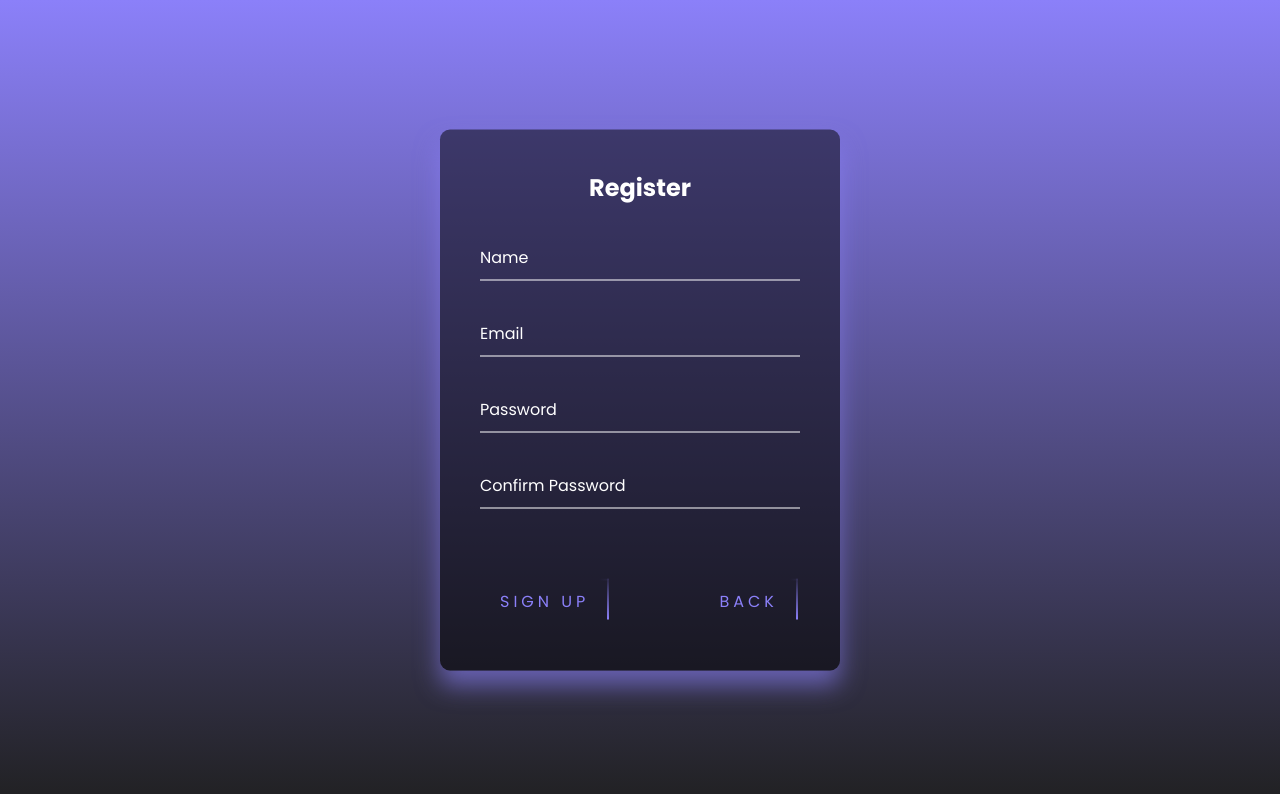
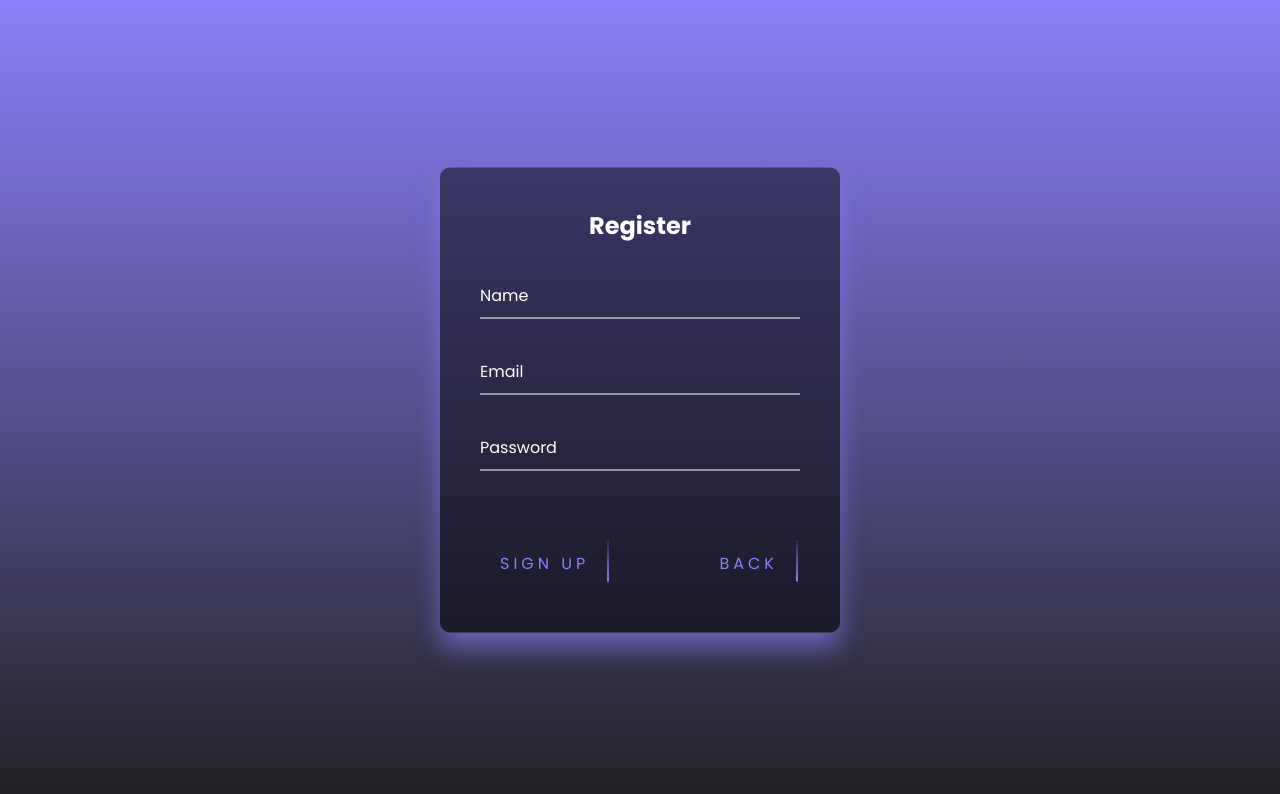
Before and after one commit to MaiconMJ/LoginForm, a React (Create React App) app in the folder login-form-frontend/: page /signup in a window 1280 px wide. Shown: the top 794 px of the page. Built offline with nearby package versions, Linux system fonts and the light colour scheme; the HTML template or start-up script is replaced by a standard one.

Commit message:
Removido o input confirmar senha

```diff
--- a/login-form-frontend/src/pages/SignUp.js
+++ b/login-form-frontend/src/pages/SignUp.js
@@ -13,20 +13,12 @@ function SignUp() {
     name: '',
     email: '',
     password: '',
-    confirmPassword: '',
   })
 
 
 
   const onSubmitForm = (event) => {
     event.preventDefault()
-
-    if (form.password !== form.confirmPassword) {
-      alert('Passwords do not match')
-
-    } else {
-      navigate('/profile')
-    }
   }
 
   const onSubmitSignup = () => {
@@ -77,16 +69,6 @@ function SignUp() {
             />
             <label>Password</label>
           </div>
-          <div class="caixa__login-input">
-            <input
-              type="password"
-              onChange={onChange}
-              name={'confirmPassword'}
-              value={form.confirmPassword}
-              required
-            />
-            <label>Confirm Password</label>
-          </div>
           <a onClick={onSubmitSignup}>
             <span></span>
             <span></span>
```
